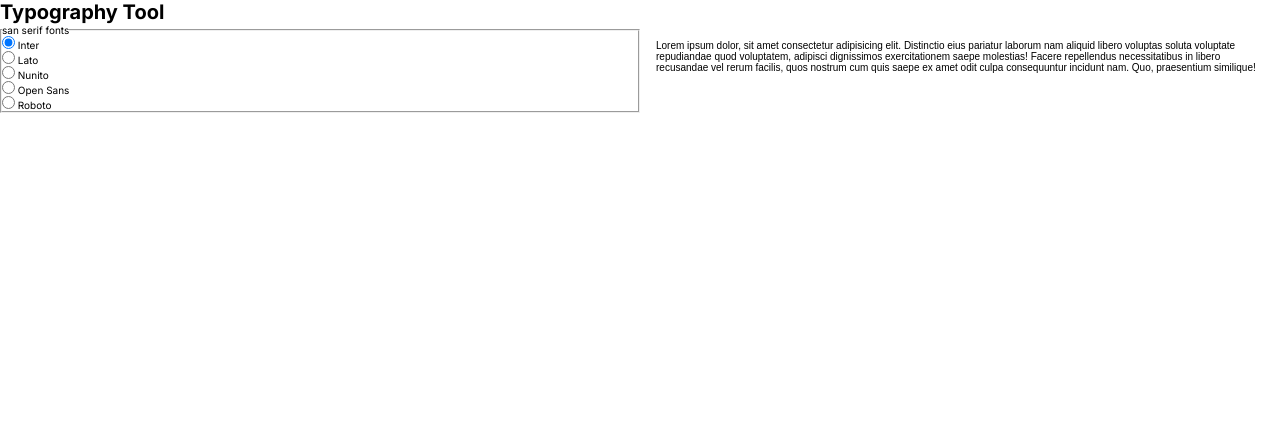
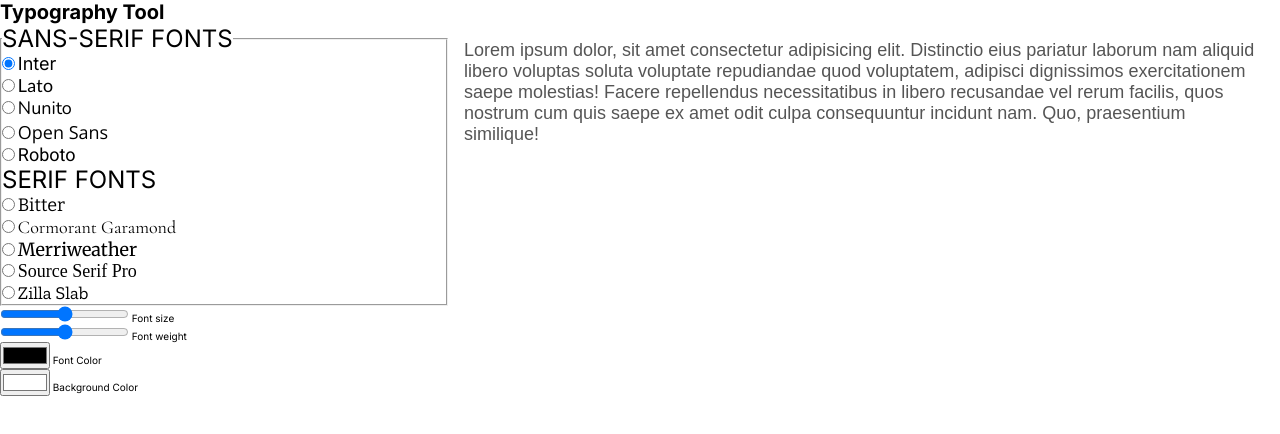
Before and after one commit to jlcaldadev23/03-js30-css-variables-in-js, a plain HTML site: page index.html in a window 1280 px wide. Drawn offline with nearby package versions, Linux system fonts and the light colour scheme; a web font is replaced by a local one.

Commit message:
Added font size and color functionality

```diff
--- a/index.html
+++ b/index.html
@@ -8,7 +8,7 @@
     <link rel="preconnect" href="https://fonts.googleapis.com" />
     <link rel="preconnect" href="https://fonts.gstatic.com" crossorigin />
     <link
-      href="https://fonts.googleapis.com/css2?family=Inter:wght@300;400;500;600;700&family=Lato:wght@300;400;700&family=Nunito:wght@300;400;500;600;700&family=Open+Sans:wght@300;400;500;600;700&family=Roboto:wght@300;400;500;700&display=swap"
+      href="https://fonts.googleapis.com/css2?family=Bitter:wght@300;400;500;600;700&family=Cormorant+Garamond:wght@300;400;500;600;700&family=Merriweather:wght@300;400;700&family=Source+Serif+Pro:wght@300;400;600;700&family=Zilla+Slab:wght@300;400;500;600;700&display=swap"
       rel="stylesheet"
     />
 
@@ -29,67 +29,168 @@
     </header>
     <section class="section-tg">
       <div class="tg-input-box">
-        <fieldset class="tg-sans-serif-fonts">
-          <!-- Inter
-            Lato
-            Nunito
-            Open Sans
-            Roboto -->
-          <legend>san serif fonts</legend>
-          <div class="sans-serif-font">
+        <fieldset class="tg-fonts">
+          <legend>sans-serif fonts</legend>
+          <div class="font">
             <input
               type="radio"
-              name="sans-serif-font"
+              name="font"
               id="Inter"
               value="Inter"
-              data-font-family="Inter"
+              data-type="font_family"
               checked
             />
             <label for="Inter">Inter</label>
           </div>
-
-          <div class="sans-serif-font">
+          <div class="font">
             <input
               type="radio"
-              name="sans-serif-font"
+              name="font"
               id="Lato"
               value="Lato"
-              data-font-family="Inter"
+              data-type="font_family"
             />
             <label for="Lato">Lato</label>
           </div>
-
-          <div class="sans-serif-font">
+          <div class="font">
             <input
               type="radio"
-              name="sans-serif-font"
+              name="font"
               id="Nunito"
               value="Nunito"
-              data-font-family="Nunito"
+              data-type="font_family"
             />
             <label for="Nunito">Nunito</label>
           </div>
-          <div class="sans-serif-font">
+          <div class="font">
             <input
               type="radio"
-              name="sans-serif-font"
+              name="font"
               id="Open Sans"
               value="Open Sans"
-              data-font-family="Open Sans"
+              data-type="font_family"
             />
             <label for="Open Sans">Open Sans</label>
           </div>
-          <div class="sans-serif-font">
+          <div class="font">
             <input
               type="radio"
-              name="sans-serif-font"
+              name="font"
               id="Roboto"
               value="Roboto"
-              data-font-family="Roboto"
+              data-type="font_family"
             />
             <label for="Roboto">Roboto</label>
           </div>
+
+          <legend>serif fonts</legend>
+          <div class="font">
+            <input
+              type="radio"
+              name="font"
+              id="Bitter"
+              value="Bitter"
+              data-type="font_family"
+            />
+            <label for="Bitter">Bitter</label>
+          </div>
+          <div class="font">
+            <input
+              type="radio"
+              name="font"
+              id="Cormorant Garamond"
+              value="Cormorant Garamond"
+              data-type="font_family"
+            />
+            <label for="Cormorant Garamond">Cormorant Garamond</label>
+          </div>
+          <div class="font">
+            <input
+              type="radio"
+              name="font"
+              id="Merriweather"
+              value="Merriweather"
+              data-type="font_family"
+            />
+            <label for="Merriweather">Merriweather</label>
+          </div>
+          <div class="font">
+            <input
+              type="radio"
+              name="font"
+              id="Source Serif Pro"
+              value="Source Serif Pro"
+              data-type="font_family"
+            />
+            <label for="Source Serif Pro">Source Serif Pro</label>
+          </div>
+          <div class="font">
+            <input
+              type="radio"
+              name="font"
+              id="Zilla Slab"
+              value="Zilla Slab"
+              data-type="font_family"
+            />
+            <label for="Zilla Slab">Zilla Slab</label>
+          </div>
         </fieldset>
+        <div>
+          <input
+            name="font-size"
+            id="font-size"
+            type="range"
+            min="8"
+            max="96"
+            step="4"
+            data-unit="px"
+            data-type="font_size"
+            oninput="updateBackground(this)"
+          />
+          <label for="font-size">Font size</label>
+        </div>
+        <div>
+          <input
+            name="font-weight"
+            id="font-weight"
+            type="range"
+            min="300"
+            max="700"
+            step="100"
+            data-type="font_weight"
+            oninput="updateBackground(this)"
+          />
+          <label for="font-size">Font weight</label>
+          <output
+            for="font-size"
+            onforminput="value=font-size.valueAsNumber;"
+          ></output>
+        </div>
+        <div>
+          <input
+            id="color"
+            type="color"
+            data-type="text_color"
+            oninput="updateBackground(this)"
+          />
+          <label for="color">Font Color</label>
+        </div>
+        <div>
+          <input
+            id="color"
+            type="color"
+            data-type="bg_color"
+            value="#ffffff"
+            oninput="updateBackground(this)"
+          />
+          <label for="color">Background Color</label>
+        </div>
+
+        <!-- Bitter
+    Cormorant Garamond
+    Merriweather
+    Source Serif Pro
+    Zilla Slab -->
       </div>
       <div class="tg-output-box">
         <div class="tg-output-text">
--- a/script.js
+++ b/script.js
@@ -1,23 +1,61 @@
-const sansSerifFonts = document.querySelectorAll(
-  `input[name="sans-serif-font"]`
-);
+// const sansSerifFonts = document.querySelectorAll(`input[name="font"]`);
+// const fontSize = document.querySelector(`input[name="font-size"]`);
 
-function handleUpdate(sansSerifFont) {
-  console.log(sansSerifFont);
-  if (sansSerifFont.path[0].checked) {
-    let fontFamily = sansSerifFont.path[0].value;
-    document
-      .querySelector(".tg-output-box")
-      .style.setProperty(`--font_family`, fontFamily);
+// function handleUpdate(sansSerifFont) {
+//   console.log(sansSerifFont);
+//   if (sansSerifFont.path[0].checked) {
+//     let fontFamily = sansSerifFont.path[0].value;
+//     document
+//       .querySelector(".tg-output-box")
+//       .style.setProperty(`--font_family`, fontFamily);
 
-    // document.documentElement.style.setProperty(`--font_family`, fontFamily);
-    // );
-    console.log(fontFamily);
-  }
+//     // document.documentElement.style.setProperty(`--font_family`, fontFamily);
+//     // );
+//     console.log(fontFamily);
+//   }
+// }
+
+// // sansSerifFonts.console.log(sansSerifFonts);
+
+// sansSerifFonts.forEach((sansSerifFont) => {
+//   addEventListener("change", handleUpdate);
+// });
+
+const inputs = document.querySelectorAll(`input`);
+console.log(inputs);
+
+function handleUpdate() {
+  const unit = this.dataset.unit || "";
+  const type = this.dataset.type;
+  const value = this.value;
+  console.log(type);
+  document
+    .querySelector(".tg-output-box")
+    .style.setProperty(`--${type}`, `${value}${unit}`);
+  console.log(this);
 }
 
-// sansSerifFonts.console.log(sansSerifFonts);
+inputs.forEach((input) => {
+  input.addEventListener("change", handleUpdate);
+});
+// inputs.forEach((input) => {
+//   input.addEventListener("mousemove", handleUpdate);
+// });
 
-sansSerifFonts.forEach((sansSerifFont) => {
-  addEventListener("change", handleUpdate);
-});
+// inputs.forEach((input) => {
+//   addEventListener("mousemove", handleUpdate);
+// });
+
+function updateBackground(e) {
+  console.log(e.type);
+  if ((e.type = "color")) {
+    console.log(e.value);
+  }
+
+  const unit = e.dataset.unit || "";
+  const type = e.dataset.type;
+  const value = e.value;
+  document
+    .querySelector(".tg-output-box")
+    .style.setProperty(`--${type}`, `${value}${unit}`);
+}
--- a/styles.css
+++ b/styles.css
@@ -20,16 +20,71 @@ body {
 
 .section-tg {
   display: grid;
-  grid-template-columns: repeat(2, 1fr);
+  grid-template-columns: 35fr 65fr;
+}
+.tg-fonts legend {
+  font-size: 2.4rem;
+  text-transform: uppercase;
+}
+
+.font label {
+  font-size: 1.8rem;
+}
+
+.font label[for="Inter"] {
+  font-family: "Inter", sans-serif;
+}
+
+.font label[for="Lato"] {
+  font-family: "Lato", sans-serif;
+}
+
+.font label[for="Nunito"] {
+  font-family: "Nunito", sans-serif;
+}
+
+.font label[for="Open Sans"] {
+  font-family: "Open Sans", sans-serif;
+}
+
+.font label[for="Roboto"] {
+  font-family: "Roboto", sans-serif;
+}
+
+.font label[for="Bitter"] {
+  font-family: "Bitter", serif;
+}
+
+.font label[for="Cormorant Garamond"] {
+  font-family: "Cormorant Garamond", serif;
+}
+
+.font label[for="Merriweather"] {
+  font-family: "Merriweather", serif;
+}
+
+.font label[for="Source Serif Pro"] {
+  font-family: "Source Serif Pro", serif;
+}
+
+.font label[for="Zilla Slab"] {
+  font-family: "Zilla Slab", serif;
 }
 
 .tg-output-box {
   --text_color: #555;
   --font_family: "Arial";
+  --font_size: 1.8rem;
+  --font_weight: 400;
+  --bg_color: #fff;
 }
 
 .output-text {
   padding: 1.6rem;
   color: var(--text-color);
   font-family: var(--font_family);
+  font-size: var(--font_size);
+  font-weight: var(--font_weight);
+  color: var(--text_color);
+  background-color: var(--bg_color);
 }
```
